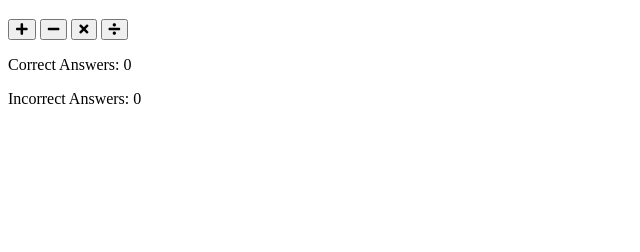
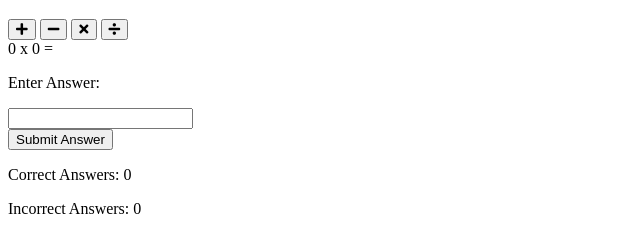
Before and after one commit to kashinak/Love-Maths, a plain HTML site: page index.html in a window 1280 px wide. Shown: the part 100-352 px from the top of the page, without its empty margins (0-640 px from the left). Drawn offline with Linux system fonts and the light colour scheme.

Commit message:
add question area with operands and operator enter answer input box and a submit answer button

```diff
--- a/index.html
+++ b/index.html
@@ -29,6 +29,15 @@
                 <i class="fas fa-divide"></i>
             </button>
         </div>
+        <div class="question-area">
+            <span id="operand1">0</span>
+            <span id="operator">x</span>
+            <span id="operand2">0</span>
+            <span>=</span>
+            <p class="answer-message">Enter Answer:</p>
+            <input id="answer-box" type="number">
+        </div>
+        <button class="btn btn--gray">Submit Answer</button>
     </div>
 
     <div class="score-area">
```
